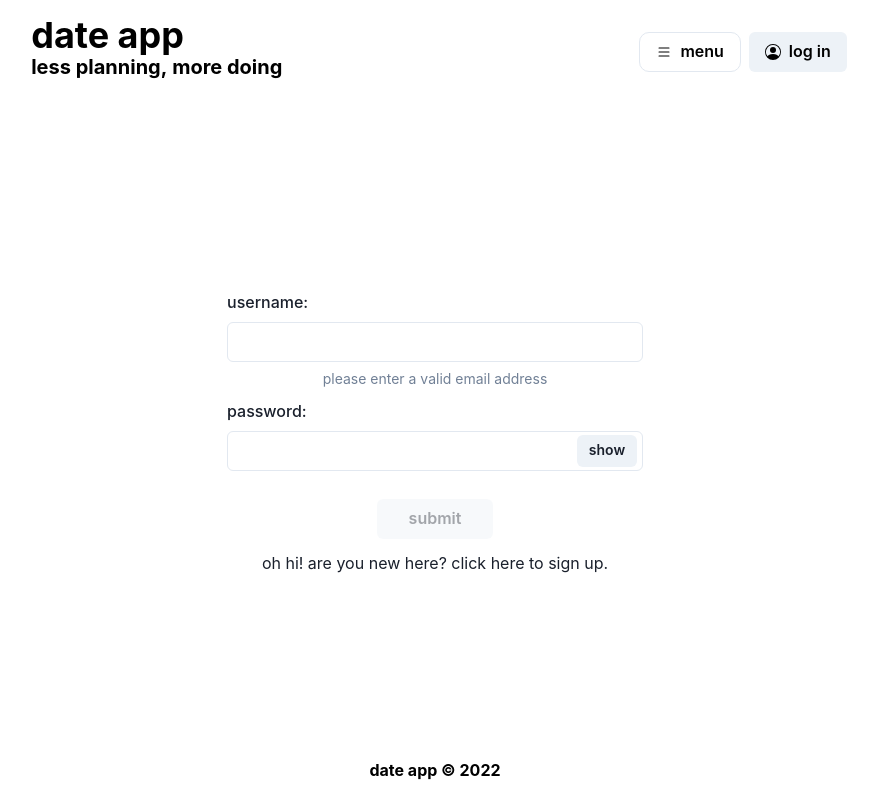
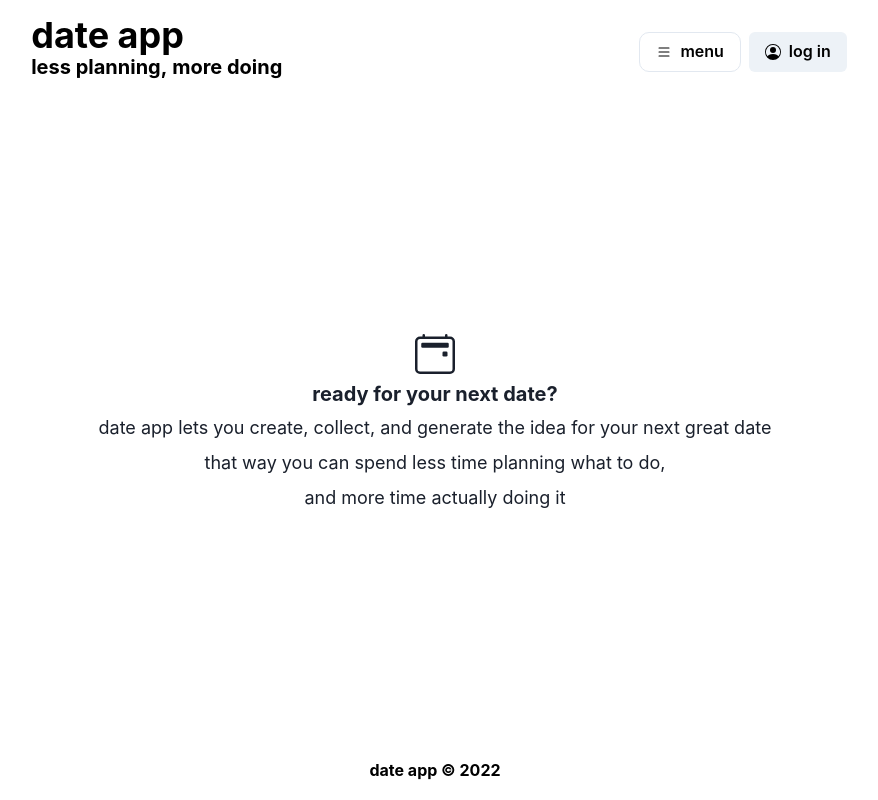
Before and after one commit to christinagiancola/date-app, a React app: page / in a window 1280 px wide. Shown: the whole page, without its empty margins (205-1083 px from the left). Built offline with nearby package versions, Linux system fonts and the light colour scheme; no server answers.

Commit message:
Updated landing page in <Body>

```diff
--- a/src/App.js
+++ b/src/App.js
@@ -22,7 +22,7 @@ const App = () => {
 				<Header setLastClicked={setLastClicked} appName={appName} isLoggedIn={isLoggedIn} />
 				<Spacer />
 				<Box>
-					<Body lastClicked={lastClicked} isLoggedIn={isLoggedIn} setIsLoggedIn={setIsLoggedIn} />
+					<Body lastClicked={lastClicked} appName={appName} isLoggedIn={isLoggedIn} setIsLoggedIn={setIsLoggedIn} />
 				</Box>
 				<Spacer />
 				<Footer appName={appName} />
--- a/src/components/Body.js
+++ b/src/components/Body.js
@@ -4,13 +4,23 @@ import DateCard from './DateCard';
 import DateForm from './DateForm';
 import Login from './Login';
 import DateLibrary from './DateLibrary';
-import { Flex } from '@chakra-ui/react';
+import { Flex, Box, VStack, Text, Heading, Icon } from '@chakra-ui/react';
+import { BsCalendar2Event } from 'react-icons/bs';
 
-const Body = ({ lastClicked, isLoggedIn, setIsLoggedIn }) => {
+
+const Body = ({ lastClicked, isLoggedIn, setIsLoggedIn, appName }) => {
 	let display;
 
 	if (!isLoggedIn) {
-		display = <Login setIsLoggedIn={setIsLoggedIn} />;
+		display = (
+    <VStack textTransform='lowercase'>
+      <Icon as={BsCalendar2Event} w={10} h={10}/>
+      <Heading as='h3' size='md'>Ready for your next date?</Heading>
+      <Text fontSize='lg'>{appName} lets you create, collect, and generate the idea for your next great date</Text>
+      <Text fontSize='lg'>that way you can spend less time planning what to do,</Text>
+      <Text fontSize='lg'>and more time actually doing it</Text>
+    </VStack>
+    );
 	}
 
 	if (isLoggedIn) {
@@ -31,8 +41,6 @@ const Body = ({ lastClicked, isLoggedIn, setIsLoggedIn }) => {
 		}
 	}
 
-	//if not logged in, show user the login form as the home page
-
 	return (
 		<Flex id='bodyContainer' w='100%' justify='center'>
 			{display}
--- a/src/components/Header.js
+++ b/src/components/Header.js
@@ -2,6 +2,7 @@ import React from 'react';
 import NavMenu from './NavMenu';
 import { Spacer, HStack, VStack, Box, Heading, Button, Show, Hide, IconButton } from '@chakra-ui/react';
 import { BsPersonCircle } from 'react-icons/bs';
+
 
 const Header = ({ setLastClicked, appName, isLoggedIn }) => {
 	return (
```
